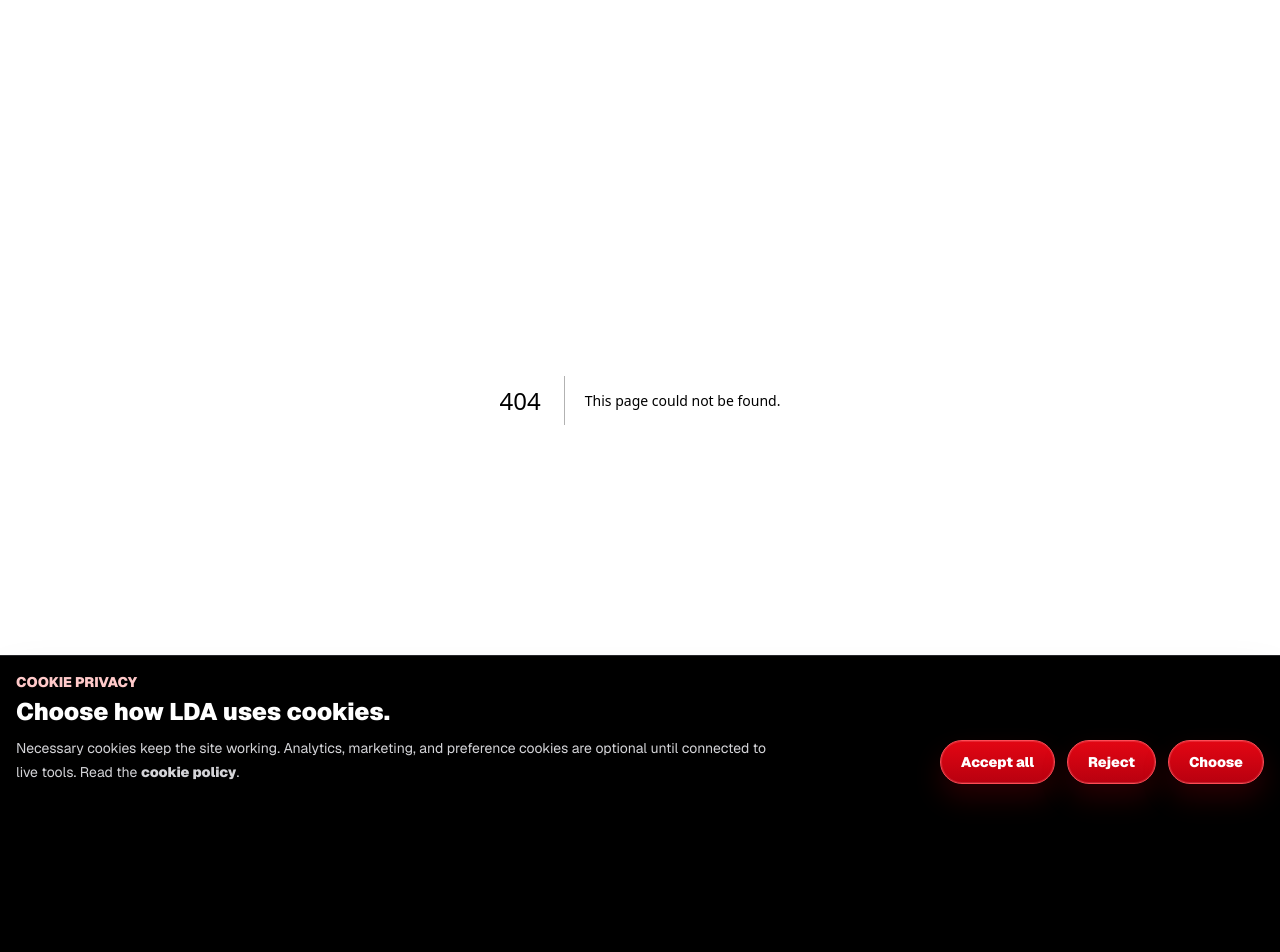
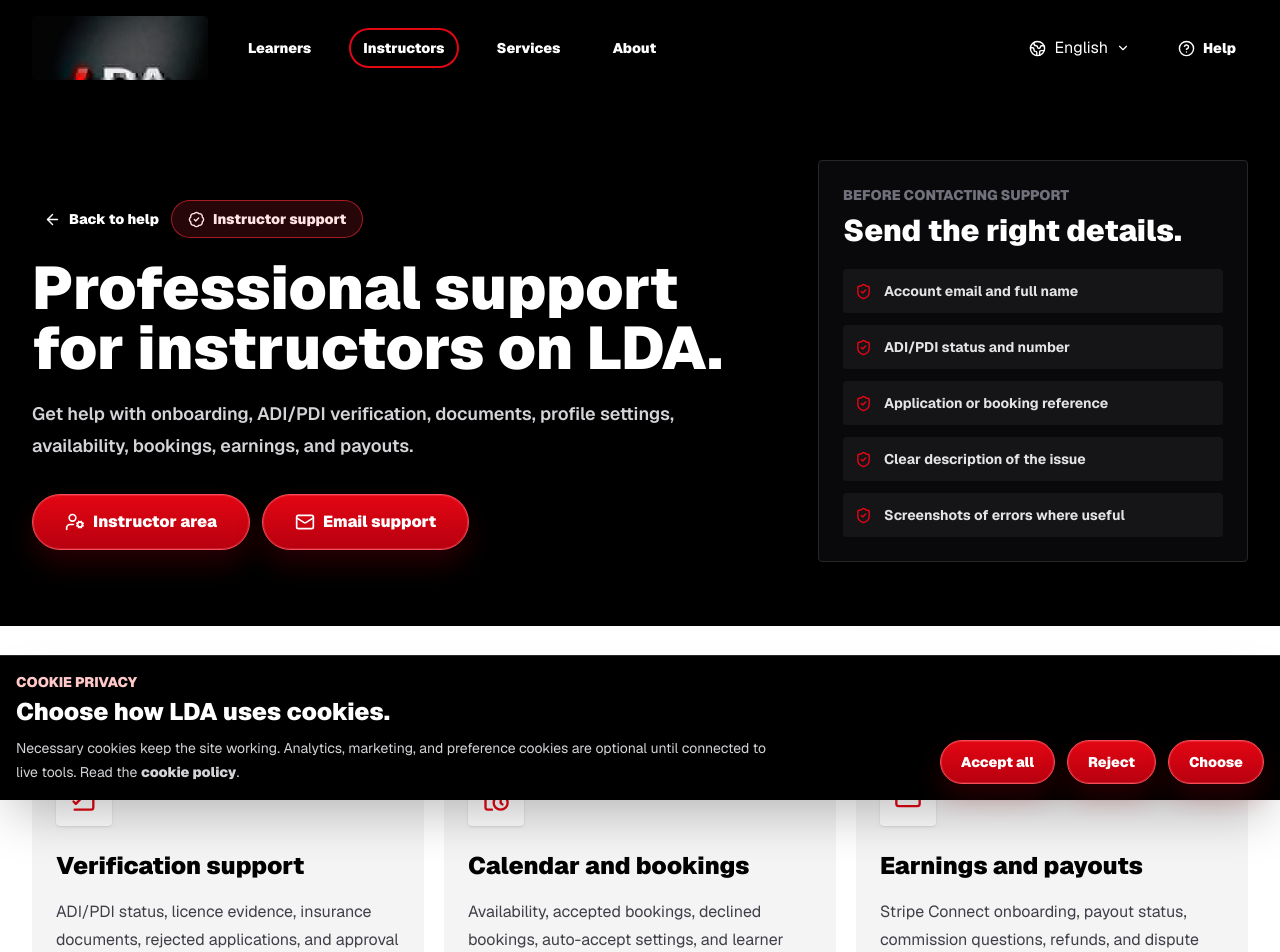
Before and after one commit to LDrivingAcademy/LDA, a Next.js app: page /support/instructor in a window 1280 px wide. Before the commit this address had no page. Shown: the top 952 px of the page. Before the commit the page ends 800 px from the top, so only its background shows below. Built offline with nearby package versions, Linux system fonts and the light colour scheme.

Commit message:
Add instructor support page

```diff
--- /dev/null
+++ b/src/app/support/instructor/page.tsx
@@ -0,0 +1,111 @@
+import Link from "next/link";
+import { ArrowLeft, BadgeCheck, CalendarClock, CircleHelp, CreditCard, FileCheck2, Mail, ShieldCheck, UserCog } from "lucide-react";
+import { Brand } from "@/components/brand";
+import { LanguageSelector } from "@/components/language-selector";
+import { MainMenu } from "@/components/main-menu";
+import { SiteFooter } from "@/components/site-footer";
+
+const instructorActions = [
+  { title: "Verification support", body: "ADI/PDI status, licence evidence, insurance documents, rejected applications, and approval status.", href: "mailto:info@ldrivingacademy.co.uk?subject=Instructor%20verification%20support", cta: "Email verification", icon: FileCheck2 },
+  { title: "Calendar and bookings", body: "Availability, accepted bookings, declined bookings, auto-accept settings, and learner pickup notes.", href: "/instructor", cta: "Instructor area", icon: CalendarClock },
+  { title: "Earnings and payouts", body: "Stripe Connect onboarding, payout status, commission questions, refunds, and dispute references.", href: "mailto:info@ldrivingacademy.co.uk?subject=Instructor%20payout%20support", cta: "Payout support", icon: CreditCard }
+];
+
+const checklist = [
+  "Account email and full name",
+  "ADI/PDI status and number",
+  "Application or booking reference",
+  "Clear description of the issue",
+  "Screenshots of errors where useful"
+];
+
+export default function InstructorSupportPage() {
+  return (
+    <>
+      <header className="sticky top-0 z-30 bg-black text-white">
+        <div className="mx-auto flex max-w-7xl items-center justify-between gap-5 px-4 py-4 sm:px-6 lg:px-8">
+          <div className="flex items-center gap-7">
+            <Brand />
+            <nav className="hidden items-center gap-7 lg:flex">
+              <Link href="/auth/login?role=learner" className="rounded-full px-3 py-2 text-sm font-black text-white hover:ring-2 hover:ring-brand">Learners</Link>
+              <Link href="/instructor" className="rounded-full px-3 py-2 text-sm font-black text-white ring-2 ring-brand">Instructors</Link>
+              <Link href="/#discover" className="rounded-full px-3 py-2 text-sm font-black text-white hover:ring-2 hover:ring-brand">Services</Link>
+              <Link href="/about" className="rounded-full px-3 py-2 text-sm font-black text-white hover:ring-2 hover:ring-brand">About</Link>
+            </nav>
+          </div>
+          <div className="hidden items-center gap-6 md:flex">
+            <LanguageSelector />
+            <Link href="/contact" className="inline-flex items-center gap-2 rounded-full px-3 py-2 text-sm font-black text-white hover:ring-2 hover:ring-brand">
+              <CircleHelp size={17} /> Help
+            </Link>
+          </div>
+          <div className="md:hidden">
+            <MainMenu />
+          </div>
+        </div>
+      </header>
+
+      <main className="bg-white text-black">
+        <section className="bg-black text-white">
+          <div className="mx-auto grid max-w-7xl gap-10 px-4 py-12 sm:px-6 lg:grid-cols-[1fr_430px] lg:px-8 lg:py-16">
+            <div>
+              <Link href="/contact" className="inline-flex items-center gap-2 rounded-full px-3 py-2 text-sm font-black text-zinc-300 hover:text-white hover:ring-2 hover:ring-brand">
+                <ArrowLeft size={17} /> Back to help
+              </Link>
+              <div className="mt-10 inline-flex items-center gap-2 rounded-full border border-red-500/60 bg-red-500/15 px-4 py-2 text-sm font-black text-red-100">
+                <BadgeCheck size={17} /> Instructor support
+              </div>
+              <h1 className="mt-5 max-w-3xl text-5xl font-black tracking-normal sm:text-6xl">
+                Professional support for instructors on LDA.
+              </h1>
+              <p className="mt-5 max-w-2xl text-lg font-semibold leading-8 text-zinc-300">
+                Get help with onboarding, ADI/PDI verification, documents, profile settings, availability, bookings, earnings, and payouts.
+              </p>
+              <div className="mt-8 flex flex-wrap gap-3">
+                <Link href="/instructor" className="lda-pill">
+                  <UserCog size={20} /> Instructor area
+                </Link>
+                <a href="mailto:info@ldrivingacademy.co.uk?subject=Instructor%20support%20request" className="lda-pill">
+                  <Mail size={20} /> Email support
+                </a>
+              </div>
+            </div>
+
+            <aside className="rounded border border-zinc-800 bg-zinc-950 p-6 shadow-2xl">
+              <div className="text-sm font-black uppercase text-zinc-500">Before contacting support</div>
+              <h2 className="mt-2 text-3xl font-black text-white">Send the right details.</h2>
+              <div className="mt-5 grid gap-3">
+                {checklist.map((item) => (
+                  <div key={item} className="flex items-start gap-3 rounded bg-white/5 p-3 text-sm font-bold text-zinc-200">
+                    <ShieldCheck className="mt-0.5 shrink-0 text-brand" size={17} />
+                    {item}
+                  </div>
+                ))}
+              </div>
+            </aside>
+          </div>
+        </section>
+
+        <section className="mx-auto max-w-7xl px-4 py-12 sm:px-6 lg:px-8">
+          <h2 className="text-4xl font-black tracking-normal">Instructor help options</h2>
+          <div className="mt-8 grid gap-5 lg:grid-cols-3">
+            {instructorActions.map((action) => {
+              const Icon = action.icon;
+              return (
+                <Link key={action.title} href={action.href} className="group flex min-h-[260px] flex-col rounded bg-zinc-100 p-6 hover:bg-zinc-200">
+                  <div className="grid h-14 w-14 place-items-center rounded bg-white text-brand shadow-sm">
+                    <Icon size={28} />
+                  </div>
+                  <h3 className="mt-6 text-2xl font-black">{action.title}</h3>
+                  <p className="mt-4 leading-7 text-zinc-700">{action.body}</p>
+                  <span className="lda-pill lda-pill-sm mt-auto self-start">{action.cta}</span>
+                </Link>
+              );
+            })}
+          </div>
+        </section>
+      </main>
+      <SiteFooter />
+    </>
+  );
+}
```
